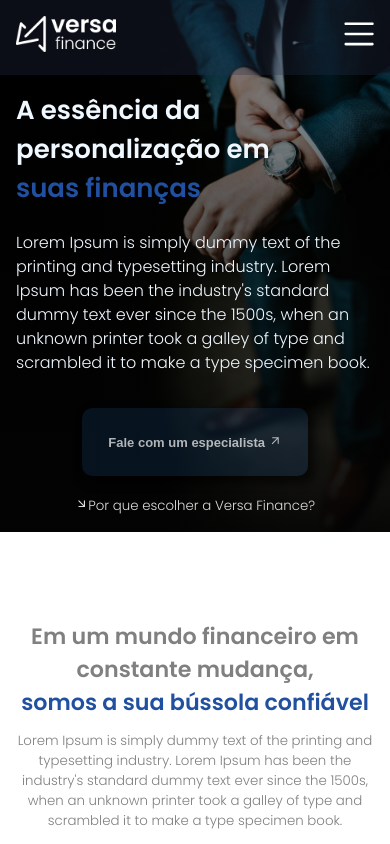
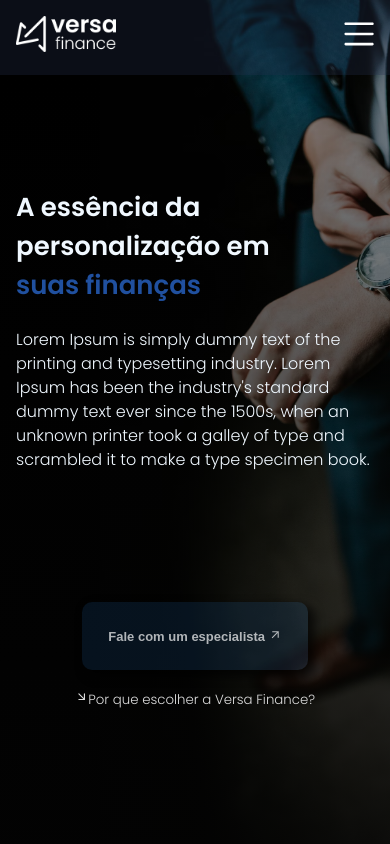
Before and after one commit to RodriGo-0990/Prime-finance, a React (Vite) app: page / in a window 390 px wide. Shown: the top 844 px of the page. Built offline with nearby package versions, Linux system fonts and the light colour scheme.

Commit message:
responsivo

```diff
--- a/src/css/banner.css
+++ b/src/css/banner.css
@@ -3,8 +3,7 @@
     src: url(../Poppins/Poppins-SemiBold.ttf) format('opentype');
 }
 .wrapper-banner{
-    padding: 2em;
-    padding-bottom: 10em;
+    padding: 5em 2em;
     display: flex;
     justify-content: space-between;
     gap: 23px;
@@ -95,7 +94,6 @@
     .wrapper-banner{
         padding:  1em;
         gap: 33px;
-        height: fit-content;
     }
     .first-block{
         width: 100%;
@@ -111,6 +109,11 @@
         font-size: small;
     }
 }
+@media(max-width:300px){
+    .wrapper-banner{
+        height: fit-content;
+    }
+}
 @media(orientation:landscape){
     .wrapper-banner{
         height: fit-content;
--- a/src/css/paralax.css
+++ b/src/css/paralax.css
@@ -64,6 +64,9 @@
     .paralax{
         font-size: 8px;
     }
+    .wrapper-paralax{
+        height: 800px;
+    }
 }
 @media(max-width:400px){
     .paralax{
```
